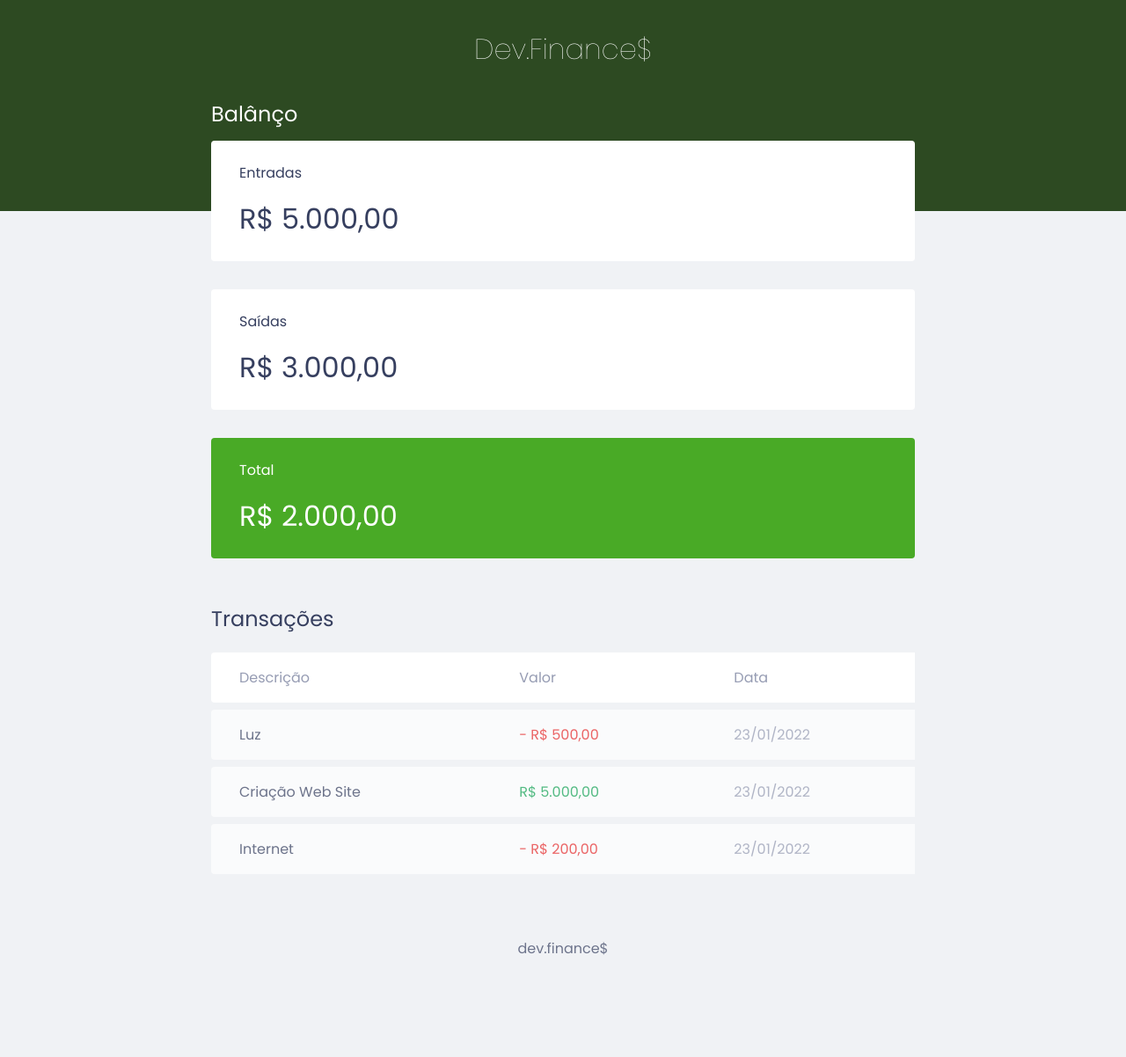
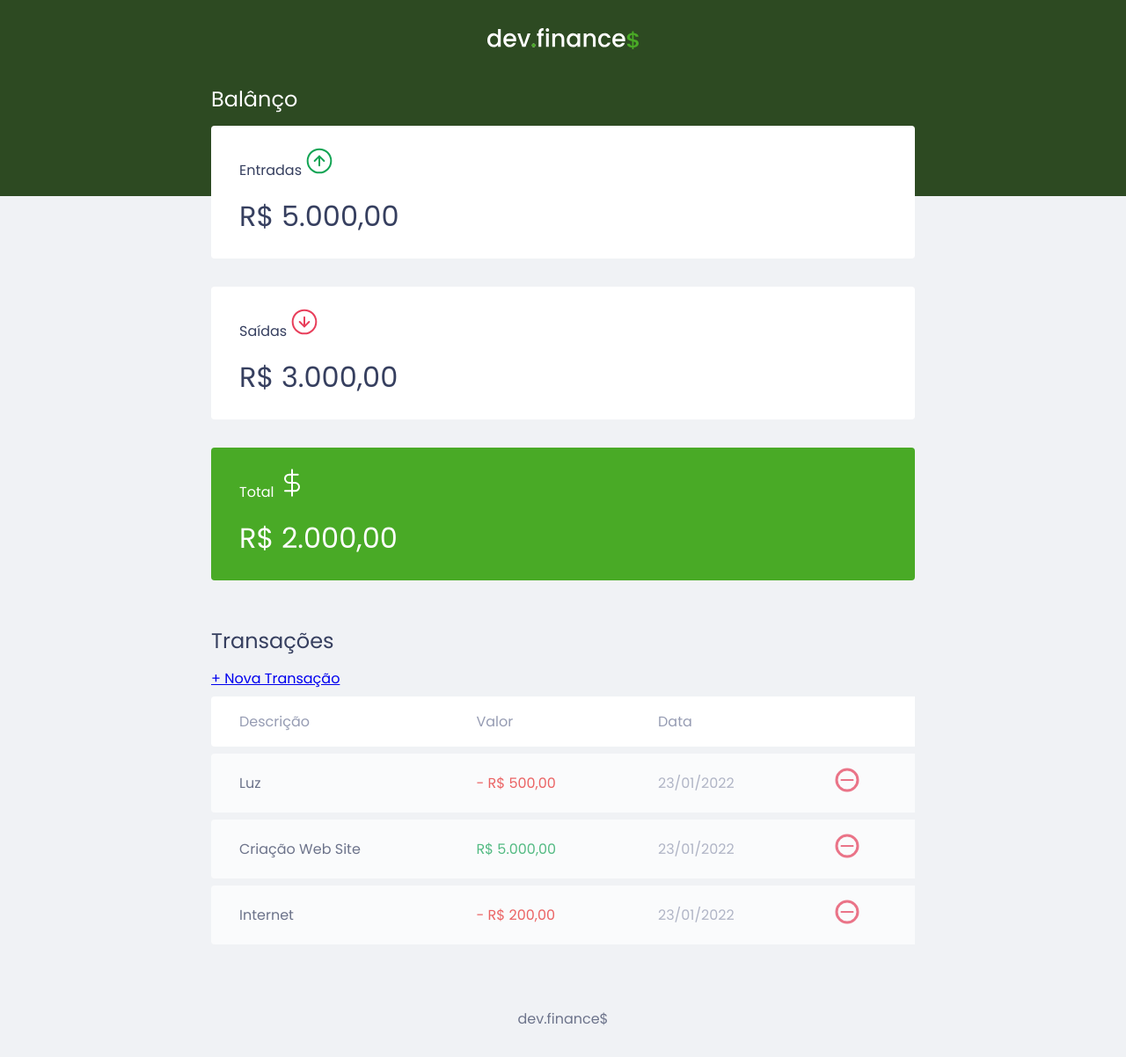
Before and after one commit to lemuel-sousa/dev.finances, a plain HTML site: page index.html in a window 1280 px wide. Shown: the whole page at 88% size. Before the commit the page ends 1123 px from the top, so only its background shows below. Drawn offline with Linux system fonts and the light colour scheme.

Commit message:
implementede images and accessibility

```diff
--- a/index.html
+++ b/index.html
@@ -19,32 +19,47 @@
 <body>
 
     <header>
-        <h1 id="logo">Dev.Finance$</h1>
+        <img src="./assets/logo.svg" alt="Logo Dev finance">
     </header>
 
     <main class="container">
         <section id="balance">
-            <h2>Balânço</h2>
+            <h2 class="sr-only">Balânço</h2>
 
             <div class="card">
-                <h3>Entradas</h3>
+                <h3>
+                    <span>Entradas</span>
+                    <img src="./assets/income.svg" alt="Imagem de entradas"/>
+
+                </h3>
                 <p>R$ 5.000,00</p>
             </div>
 
             <div class="card">
-                <h3>Saídas</h3>
+                <h3>
+                    <span>Saídas</span>
+                    <img src="./assets/expense.svg" alt="Imagem de saídas"/>
+
+                </h3>
                 <p>R$ 3.000,00</p>
             </div>
 
             <div class="card total">
-                <h3>Total</h3>
+                <h3>
+                    <span>Total</span>
+                    <img src="./assets/total.svg" alt="Imagem de total"/>
+
+                </h3>
+
                 <p>R$ 2.000,00</p>
             </div>
 
         </section>
 
         <section id="transactions">
-            <h2>Transações</h2>
+            <h2 class="sr-only">Transações</h2>
+
+            <a href="#" class="button new">+ Nova Transação</a>
 
             <table id="data-transactions">
                 <thead>
@@ -52,6 +67,7 @@
                         <th>Descrição</th>
                         <th>Valor</th>
                         <th>Data</th>
+                        <th></th>
                     </tr>
                 </thead>
 
@@ -60,17 +76,26 @@
                         <td class="description">Luz</td>
                         <td class="expense">- R$ 500,00</td>
                         <td class="date">23/01/2022</td>
+                        <td>
+                            <img src="./assets/minus.svg" alt="Remover transação">
+                        </td>
                     </tr>
 
                     <tr>
                         <td class="description">Criação Web Site</td>
                         <td class="income">R$ 5.000,00</td>
                         <td class="date">23/01/2022</td>
+                        <td>
+                            <img src="./assets/minus.svg" alt="Remover transação">
+                        </td>
                     </tr>
                     <tr>
                         <td class="description">Internet</td>
                         <td class="expense">- R$ 200,00</td>
-                        <td  class="date">23/01/2022</td>
+                        <td class="date">23/01/2022</td>
+                        <td>
+                            <img src="./assets/minus.svg" alt="Remover transação">
+                        </td>
                     </tr>
                 </tbody>
             </table>
@@ -82,8 +107,6 @@
         <p>dev.finance$</p>
     </footer>
 
-
-
 </body>
 
 </html>
```
